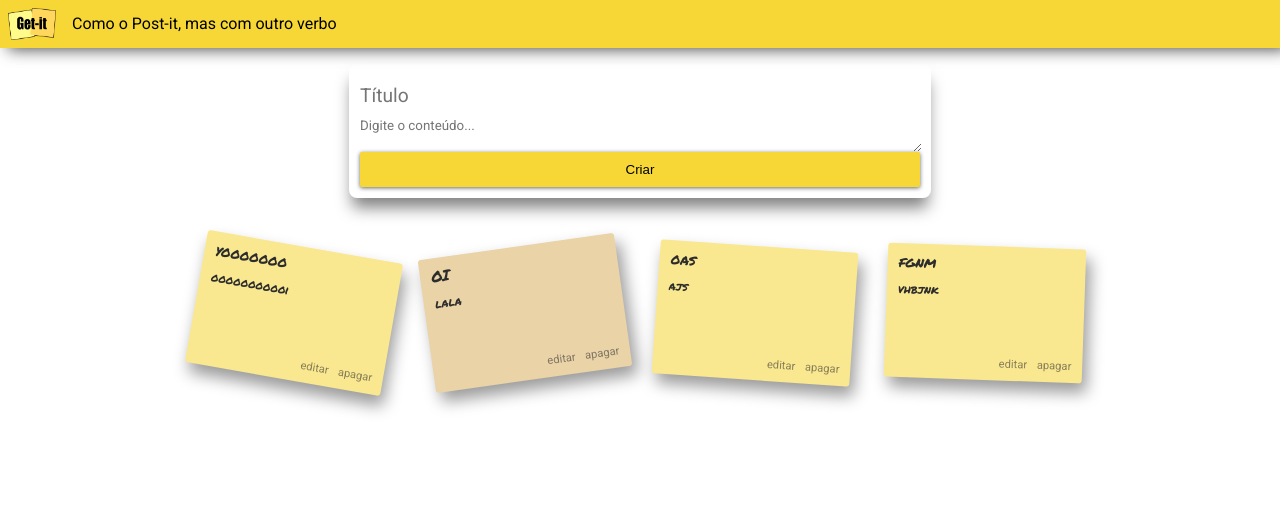
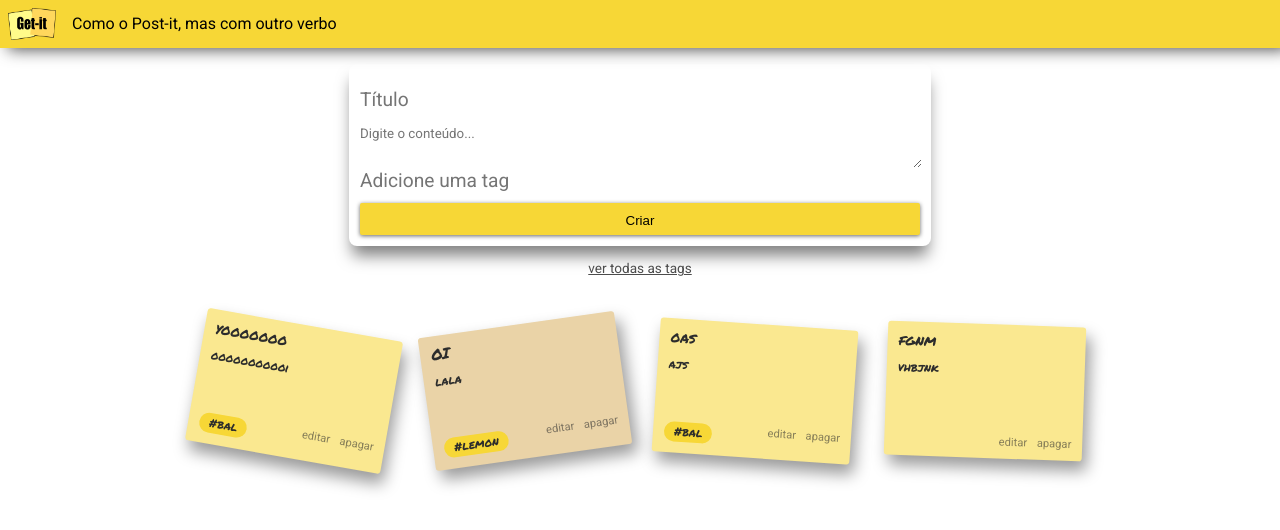
Before and after one commit to Menusoids/tecweb-2026-2-projeto1B, a Django app: page / in a window 1280 px wide. Shown: the top 530 px of the page. Run offline with Django 5.2, Linux system fonts and the light colour scheme; data comes from the database, SQL or seed files in the repository; both versions use the stored data as it was after the commit; some libraries are stand-ins or nearby versions.

Commit message:
Feature: Tags com Many-to-One

```diff
--- a/notes/models.py
+++ b/notes/models.py
@@ -1,9 +1,12 @@
 from django.db import models
 
+class Tag(models.Model):
+    nome = models.CharField(max_length=200)
 
 class Note(models.Model):
     title = models.CharField(max_length=200)
     content = models.TextField(null=True)
+    tag = models.ForeignKey(Tag, null=True, on_delete=models.CASCADE)
 
     def __str__(self):
         ret = f'{self.id}. {self.title}'
--- a/notes/static/notes/getit.css
+++ b/notes/static/notes/getit.css
@@ -50,7 +50,7 @@ body {
 .form-card{
   margin-top: 1rem;
   padding: 0.7rem;
-  height: 7rem;
+  height: 10rem;
   width: 35rem;
   display: flex;
   flex-direction: column;
@@ -68,11 +68,18 @@ body {
   font-size: 1.2rem;
 }
 
-.autoresize{
+.autoresize,
+.form-card-tag{
   width: 100%;
   height: 30%;
   border: none;
   font-family: 'Roboto', sans-serif;
+}
+
+.form-card-tag{
+  height: auto;
+  font-size: 1.2rem;
+  margin-bottom: 0.6rem;
 }
 
 .btn{
@@ -252,6 +259,45 @@ body {
   text-decoration: underline;
 }
 
+.tags-link {
+  margin-top: 1rem;
+  font-family: "Roboto", sans-serif;
+  font-size: 0.85rem;
+  color: #4c4c4c;
+}
+
+.page-title {
+  margin-top: 2rem;
+  font-family: "Permanent Marker", cursive;
+  font-size: 1.6rem;
+  color: #2c2c2c;
+}
+
+.tag-list {
+  display: flex;
+  flex-wrap: wrap;
+  justify-content: center;
+  gap: 0.8rem;
+  max-width: 40rem;
+  margin-top: 1.5rem;
+}
+
+.tag-list .card-tag {
+  font-size: 1rem;
+  text-decoration: none;
+  box-shadow: 0 0.2rem 0.4rem rgba(0, 0, 0, 0.3);
+}
+
+.card-tag {
+  font-family: "Permanent Marker", cursive;
+  font-size: 0.75rem;
+  color: #2c2c2c;
+  background-color: #f7d736;
+  padding: 0.25rem 0.6rem;
+  border-radius: 1rem;
+  margin-right: auto;
+}
+
 .form-card-edit {
   height: auto;
 }
--- /dev/null
+++ b/notes/templates/notes/cards.html
@@ -0,0 +1,15 @@
+<div class="card-container">
+  {% for note in notes %}
+  <div class="card">
+    <h3 class="card-title">{{ note.title }}</h3>
+    <div class="card-content">
+      <p>{{ note.content|default:'' }}</p>
+    </div>
+    <div class="card-actions">
+    {% if note.tag %}<span class="card-tag">#{{ note.tag.nome }}</span>{% endif %}
+    <a class="card-action" href="{% url 'update' note.id %}">editar</a>
+    <a class="card-action" href="{% url 'delete' note.id %}">apagar</a>
+  </div>
+  </div>
+  {% endfor %}
+</div>
--- a/notes/templates/notes/index.html
+++ b/notes/templates/notes/index.html
@@ -16,21 +16,16 @@
     name="detalhes"
     placeholder="Digite o conteúdo..."
   ></textarea>
+  <input
+    class="form-card-tag"
+    type="text"
+    id="tag"
+    name="tag"
+    placeholder="Adicione uma tag"
+  />
   <button class="btn" type="submit">Criar</button>
 </form>
+<a class="tags-link" href="{% url 'tags' %}">ver todas as tags</a>
 
-<div class="card-container">
-  {% for note in notes %}
-  <div class="card">
-    <h3 class="card-title">{{ note.title }}</h3>
-    <div class="card-content">
-      <p>{{ note.content|default:'' }}</p>
-    </div>
-    <div class="card-actions">
-    <a class="card-action" href="{% url 'update' note.id %}">editar</a>
-    <a class="card-action" href="{% url 'delete' note.id %}">apagar</a>
-  </div>
-  </div>
-  {% endfor %}
-</div>
+{% include "notes/cards.html" %}
 {% endblock %}
--- a/notes/urls.py
+++ b/notes/urls.py
@@ -6,4 +6,6 @@ urlpatterns = [
     path('', views.index, name='index'),
     path('<int:id>/delete',views.delete, name='delete'),
     path('<int:id>/update', views.update, name='update'),
+    path('tags/', views.tags, name='tags'),
+    path('tags/<int:id>/', views.tag_detail, name='tag_detail'),
 ]
--- a/notes/views.py
+++ b/notes/views.py
@@ -1,12 +1,21 @@
 from django.shortcuts import render, redirect
-from .models import Note
+from .models import Note, Tag
+
+
+def get_tag(request):
+    # tag vazia = nota sem tag; nome novo cria a tag na hora
+    tag_nome = request.POST.get('tag', '').strip()
+    if not tag_nome:
+        return None
+    tag, _ = Tag.objects.get_or_create(nome=tag_nome)
+    return tag
 
 
 def index(request):
     if request.method == 'POST':
         title = request.POST.get('titulo')
         content = request.POST.get('detalhes')
-        Note.objects.create(title=title, content=content)
+        Note.objects.create(title=title, content=content, tag=get_tag(request))
         return redirect('index')
     else:
         all_notes = Note.objects.all()
@@ -23,8 +32,16 @@ def update(request, id):
         note = Note.objects.get(id=id)
         note.title = title
         note.content = content
+        note.tag = get_tag(request)
         note.save()
         return redirect('index')
     else:
         note = Note.objects.get(id=id)
         return render(request, 'notes/update.html', {'note': note})
+
+def tags(request):
+    return render(request, 'notes/tags.html', {'tags': Tag.objects.all()})
+
+def tag_detail(request, id):
+    tag = Tag.objects.get(id=id)
+    return render(request, 'notes/tag.html', {'tag': tag, 'notes': tag.note_set.all()})
```
Also changed, not shown: notes/templates/notes/tag.html (added, +7 -0 lines), notes/templates/notes/tags.html (added, +13 -0 lines), notes/templates/notes/update.html (+7 -0 lines), db.sqlite3, notes/migrations/0003_tag_note_tag.py (added).
